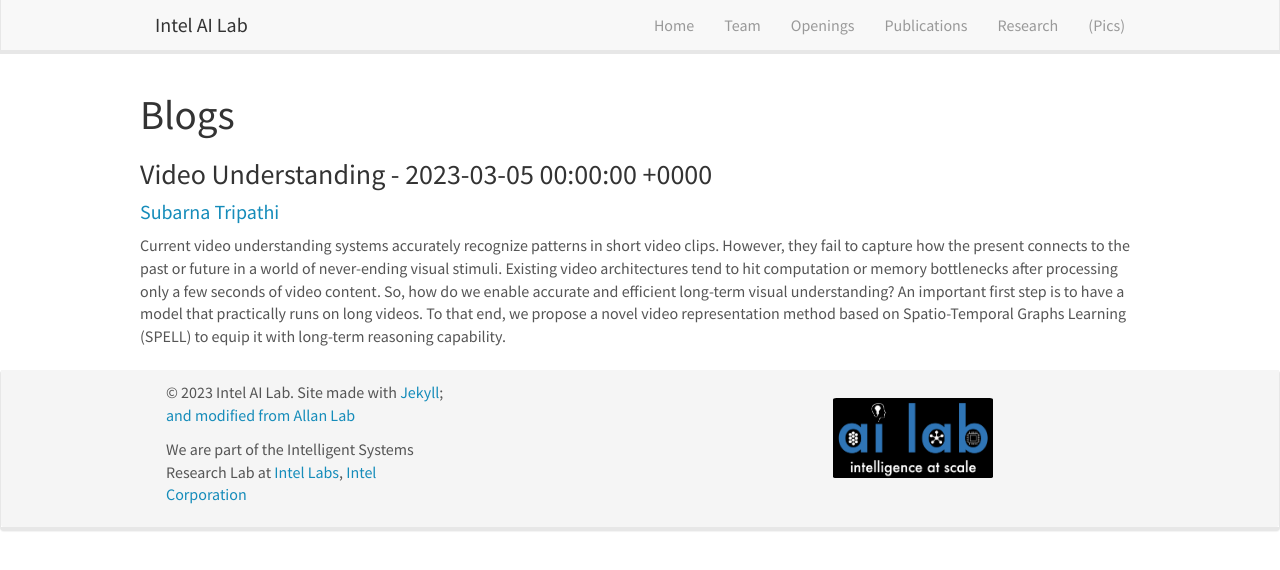
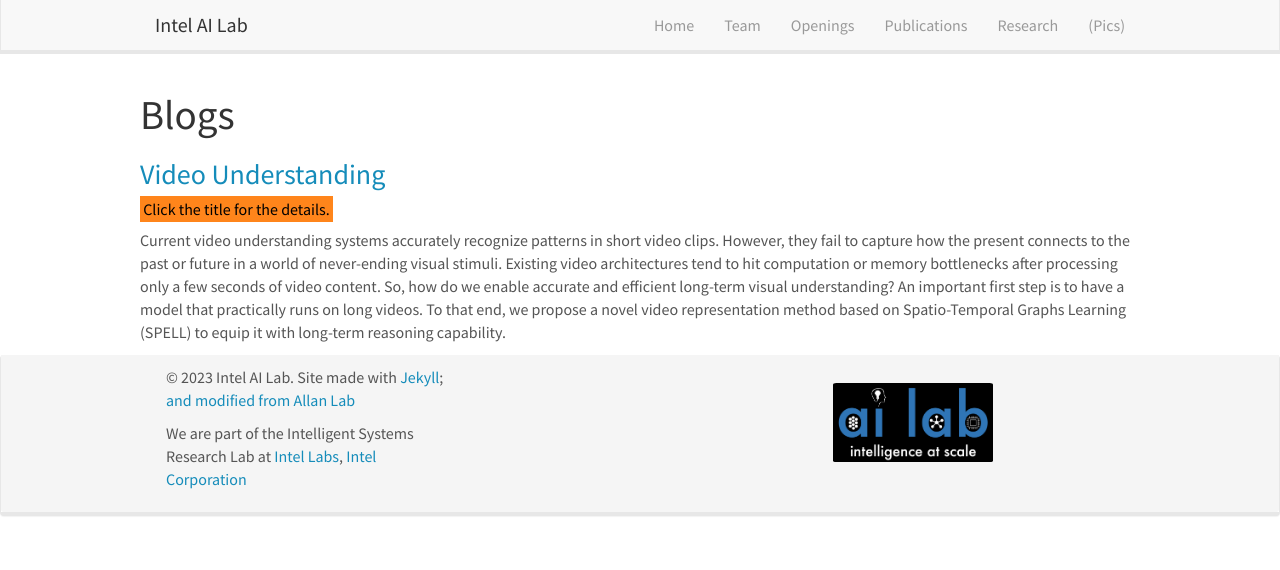
Before and after one commit to intelailabpage/intelailabpage.github.io, a Jekyll site: the page built from _pages/allblogs.md, in a window 1280 px wide. Shown: the top 570 px of the page. Built offline with Jekyll 4.4.1, drawn with Linux system fonts in a browser that asks for light colours; nearby versions of some CDN libraries.

Commit message:
Update allblogs.md

```diff
--- a/_pages/allblogs.md
+++ b/_pages/allblogs.md
@@ -8,13 +8,12 @@ permalink: /allblogs.html
 
 
 {% for blog in site.posts %}
-<!-- <p>{{ article.date }} <br>
-<em>{{ article.headline | markdownify}}</em></p> -->
 <div>
-<h3>{{blog.title}} - {{blog.date}} </h3>
-<h4>{{blog.author}} </h4>
-{{ blog.content | markdownify}}
- <ul style="overflow: hidden"></ul>
+<h3> <a href="{{ site.url }}{{ site.baseurl }}/{{blog.permalink}}"> {{blog.title}}  </a> </h3>
+<!-- <h4>{{blog.author}} </h4> -->
+<h5><mark>Click the title for the details.</mark></h5>
+{{ blog.excerpt}}
+
 </div>
 
 {% endfor %}
```
